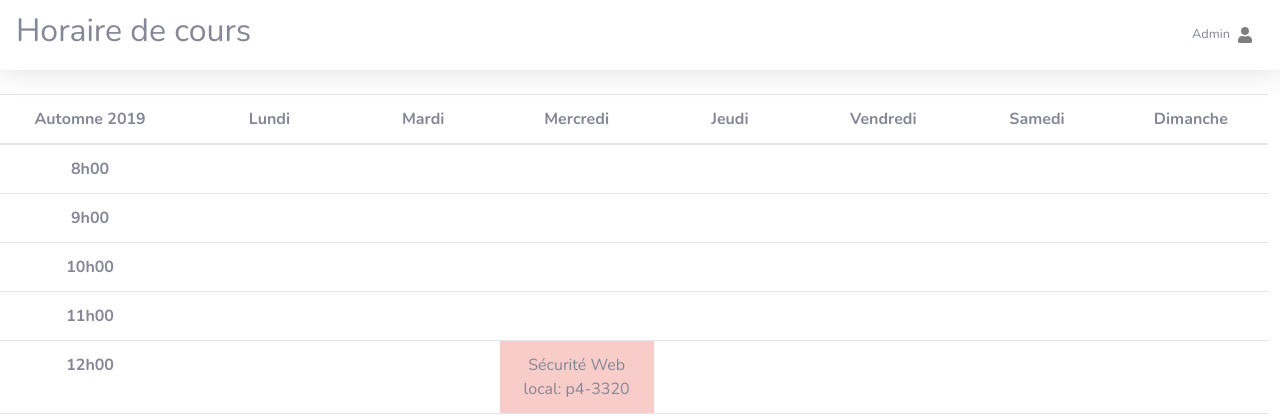
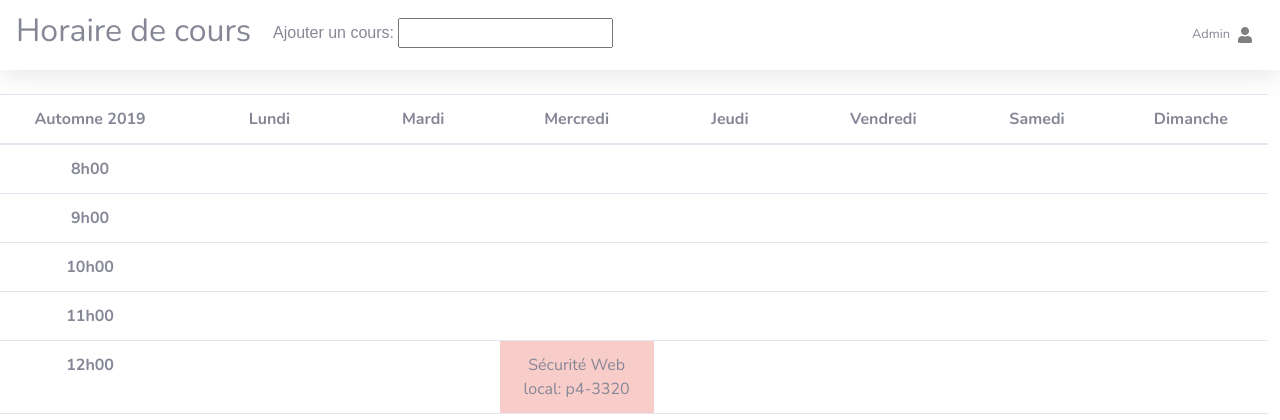
Before and after one commit to jlcyruqac-cours/projet-conception-schedule_web_scraper, a Flask app: template code/school_schedule_app/templates/home/index.html in a window 1280 px wide. Shown: the top 420 px of the page. Run offline with Flask 2, Linux system fonts and the light colour scheme; the template is opened without the code that fills it, so the values that code supplies are empty; some libraries are stand-ins or nearby versions.

Commit message:
Added alissa part

```diff
--- a/code/database/models/courses.py
+++ b/code/database/models/courses.py
@@ -13,7 +13,9 @@ class Course(mongoengine.Document):
         'db_alias': 'core',
         'collection': 'courses',
         'indexes': [
+            '',
             'name',
             'credit'
         ]
     }
+    # TODO convertir jour/heure en code ex 101 = lundi am a 8h00 10 = 8h am 30 = 5 pm
--- a/code/school_schedule_app/templates/shared/_app_layout.html
+++ b/code/school_schedule_app/templates/shared/_app_layout.html
@@ -16,6 +16,8 @@
     <link rel="stylesheet" href="/static/vendor/sb_admin_2/css/sb-admin-2.min.css">
     <link rel="stylesheet" href="/static/css/home.css">
 
+    <link rel="stylesheet" href="//code.jquery.com/ui/1.12.1/themes/base/jquery-ui.css">
+    <link rel="stylesheet" href="/resources/demos/style.css">
     {% block additional_css %}{% endblock %}
 
 </head>
@@ -27,7 +29,10 @@
             Horaire de cours
         </h2>
     </div>
-
+    <div class="ui-widget" align="right">
+        <label for="tags">&nbsp;&nbsp;&nbsp;&nbsp;Ajouter un cours: </label>
+        <input id="tags">
+    </div>
     <!-- Topbar user management -->
     <ul class="navbar-nav ml-auto">
         <!-- Nav Item - User Information -->
@@ -78,12 +83,25 @@
 
 <!-- Bootstrap core JavaScript-->
 <script src="/static/vendor/jquery/jquery.min.js"></script>
+{#<script src={{ url_for('static', filename='vendor/jquery/jquery.min.js') }}></script>#}
 <script src="/static/vendor/bootstrap/js/bootstrap.bundle.min.js"></script>
 <!-- Core plugin JavaScript-->
 <script src="/static/vendor/jquery-easing/jquery.easing.min.js"></script>
 <!-- Custom scripts for all pages-->
 <script src="/static/vendor/sb_admin_2/js/sb-admin-2.min.js"></script>
 
+<script>
+    $(function() {
+    if (window.jQuery) {
+        // jQuery is loaded
+        alert("Yeah!");
+    } else {
+        // jQuery is not loaded
+        alert("Doesn't Work");
+    }
+});
+</script>
+
 {% block additional_js %}{% endblock %}
 
 </body>
```
